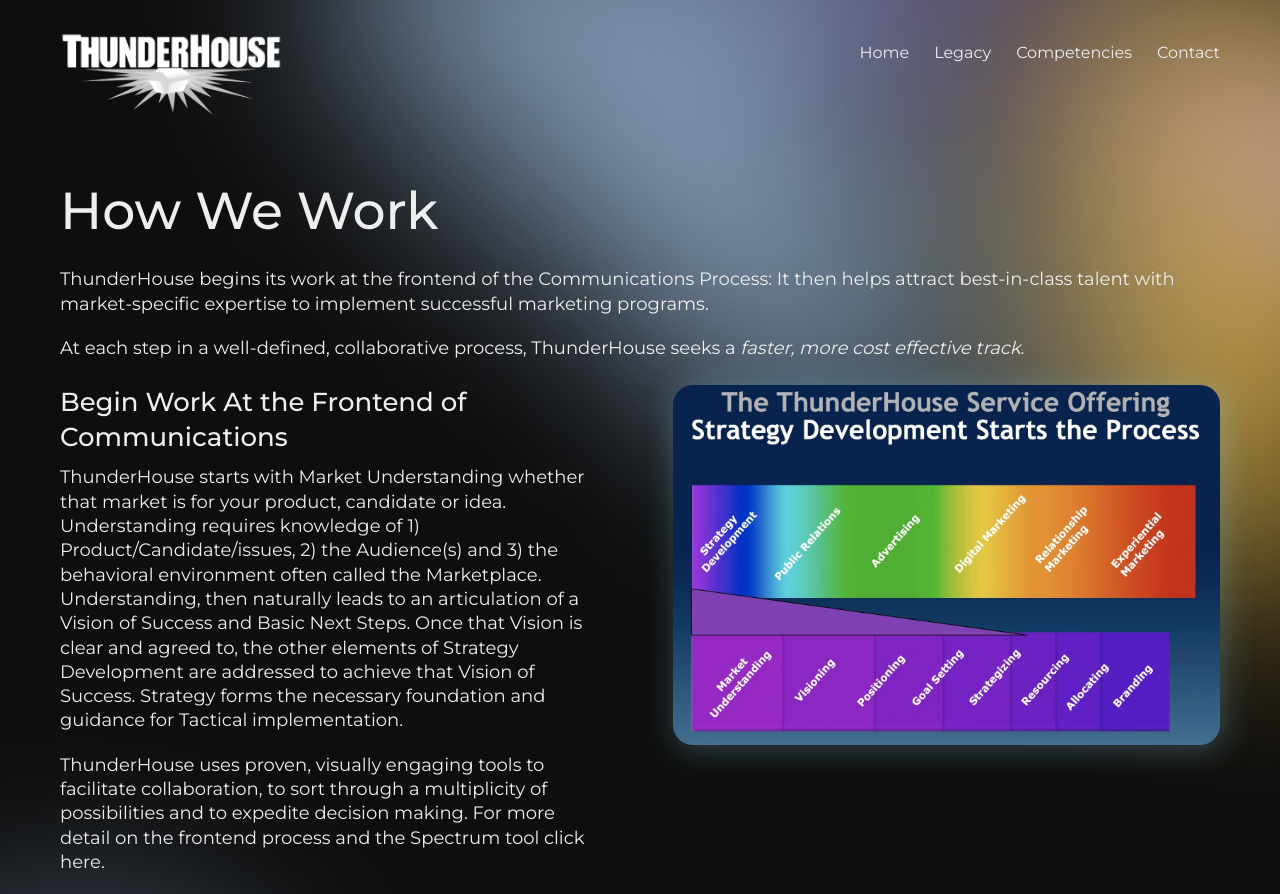
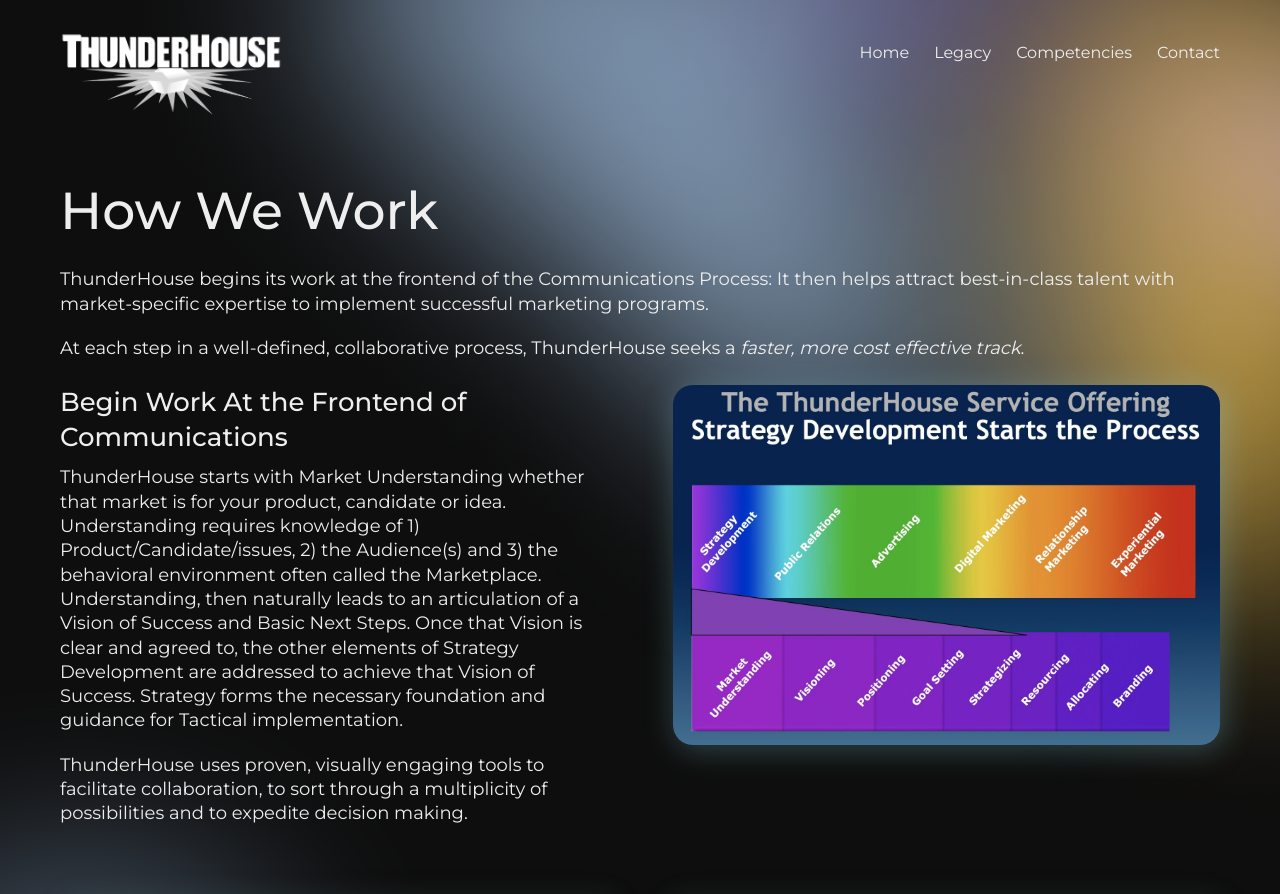
Before and after one commit to bryancarlin/thunderhouse, a Next.js app: page /work in a window 1280 px wide. Shown: the top 894 px of the page. Built offline with nearby package versions, Linux system fonts and the light colour scheme.

Commit message:
first commit

```diff
--- a/app/components/codeblue/codeblue.js
+++ b/app/components/codeblue/codeblue.js
@@ -46,7 +46,7 @@
                         <h1>Code Blue </h1>
 
                         <div className="qoutes-box glossy__bg_quote">
-                            <h3>Insight:</h3>
+                            <h3>Inspiration:</h3>
                             <h2 id="nomarginbot">
 
                             "Thinking Big Makes the Impossible Possible”
--- a/app/components/home/Home.js
+++ b/app/components/home/Home.js
@@ -56,7 +56,7 @@
 
 
               <div className="qoutes-box glossy__bg_quote">
-                <h3>Insight:</h3>
+                <h3>Inspiration:</h3>
                 <h2>
 
                 "Thinking Big Makes the Impossible Possible”
--- a/app/components/work/work.js
+++ b/app/components/work/work.js
@@ -65,7 +65,7 @@
                 <div className="think__item-content single__content-subhead">
                   <h3>Begin Work At the Frontend of Communications</h3>
                   <p> ThunderHouse starts with Market Understanding whether that market is for your product, candidate or idea.   Understanding requires knowledge of 1) Product/Candidate/issues, 2) the Audience(s) and 3) the behavioral environment often called the Marketplace.  Understanding, then naturally leads to an articulation of a Vision of Success and Basic Next Steps.   Once that Vision is clear and agreed to, the other elements of Strategy Development are addressed to achieve that Vision of Success.   Strategy forms the necessary foundation and guidance for Tactical implementation.</p>
-                  <p>ThunderHouse uses proven, visually engaging tools to facilitate collaboration, to sort through a multiplicity of possibilities and to expedite decision making.  For more detail on the frontend process and the Spectrum tool click here. </p>
+                  <p>ThunderHouse uses proven, visually engaging tools to facilitate collaboration, to sort through a multiplicity of possibilities and to expedite decision making.   </p>
                 </div>
 
                 <div className="think__item-image">
```
